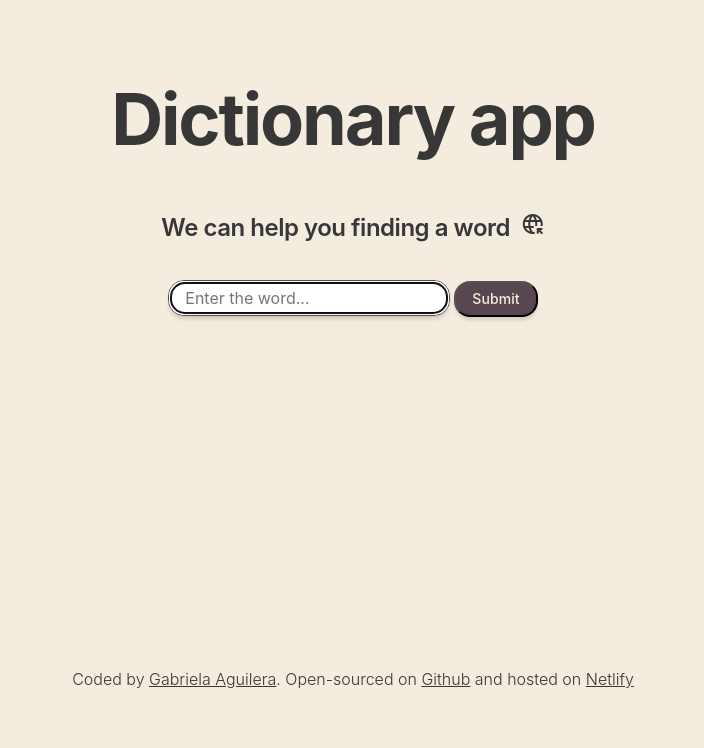
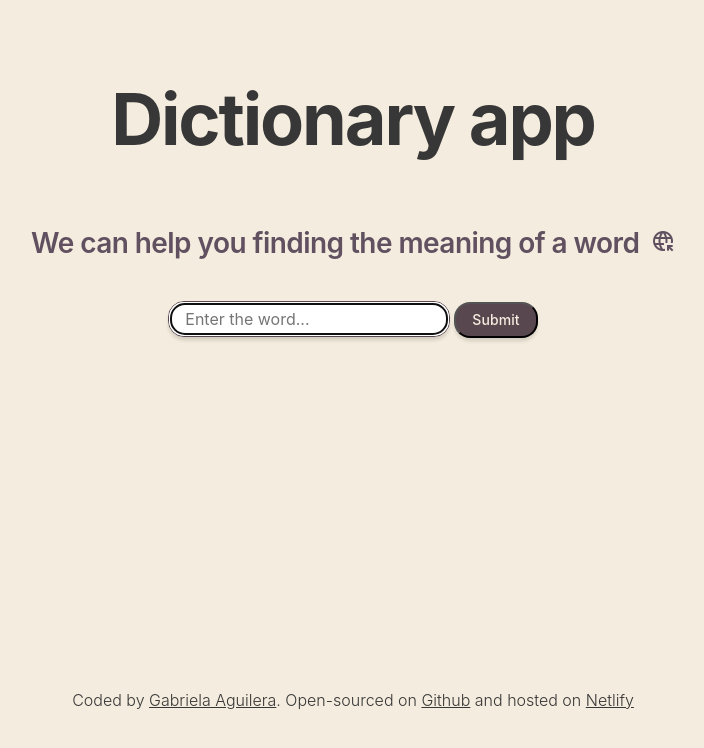
Before and after one commit to gabiaguilerav/dictionary, a React (Create React App) app: page / in a window 1280 px wide. Shown: the top 748 px of the page, without its empty margins (287-991 px from the left). Built offline with nearby package versions, Linux system fonts and the light colour scheme.

Commit message:
CSS improvements

```diff
--- a/src/App.css
+++ b/src/App.css
@@ -21,21 +21,16 @@ h1 {
   color: var(--grey);
 }
 
-.subheading {
-  display: inline-flex;
-  vertical-align: center;
-}
-
 h2 {
   text-align: center;
-  margin-top: 50px;
+  margin-top: 65px;
   font-weight: 600;
-  font-size: 24px;
+  font-size: 28px;
   letter-spacing: -0.02em;
-  color: var(--grey);
+  color: var(--purple);
 }
 
 .material-symbols-outlined {
-  color: var(--grey);
+  color: var(--purple);
   margin-left: 5px;
 }
--- a/src/App.js
+++ b/src/App.js
@@ -9,7 +9,7 @@ export default function App() {
         <h1>Dictionary app</h1>
 
         <h2>
-          We can help you finding a word{" "}
+          We can help you finding the meaning of a word{" "}
           <span className="material-symbols-outlined">captive_portal</span>
         </h2>
 
--- a/src/Dictionary.css
+++ b/src/Dictionary.css
@@ -1,6 +1,6 @@
 form {
   text-align: center;
-  margin: 37px auto;
+  margin: 40px auto;
 }
 
 #word-searcher {
```
